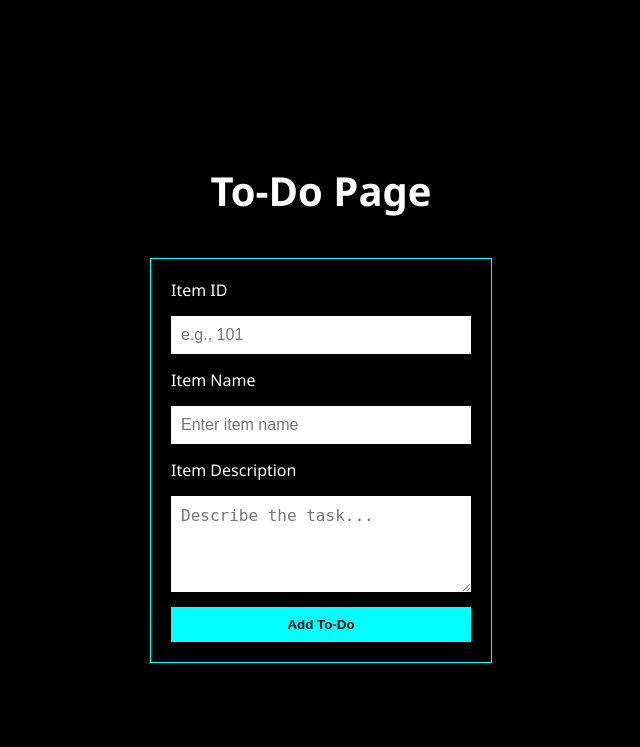
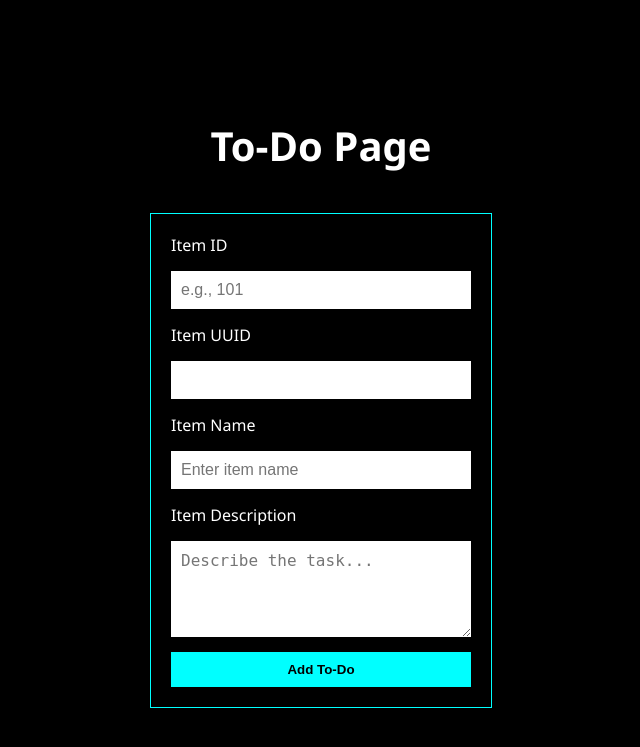
Before and after one commit to shivasai789/git-assignment, a Flask app: page / in a window 1280 px wide. Shown: the top 747 px of the page, without its empty margins (319-959 px from the left). Run offline with Flask 3, Linux system fonts and the light colour scheme.

Commit message:
add item uuid

```diff
--- a/frontend/templates/index-1.html
+++ b/frontend/templates/index-1.html
@@ -57,6 +57,9 @@
         <label for="itemId">Item ID</label>
         <input type="text" name="itemId" id="itemId" placeholder="e.g., 101" required>
 
+        <label for="itemUUID">Item UUID</label>
+        <input type="text" name="itemUUID" id="itemUUID" value="{{ uuid }}" readonly>
+
         <label for="itemName">Item Name</label>
         <input type="text" name="itemName" id="itemName" placeholder="Enter item name" required>
 
```
